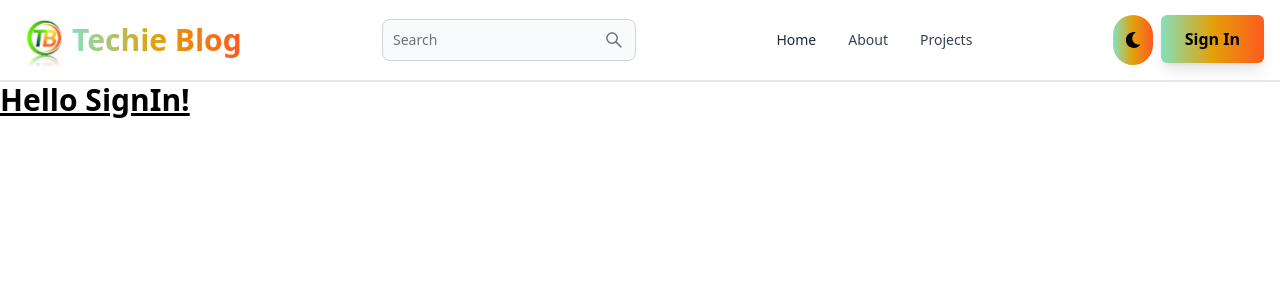
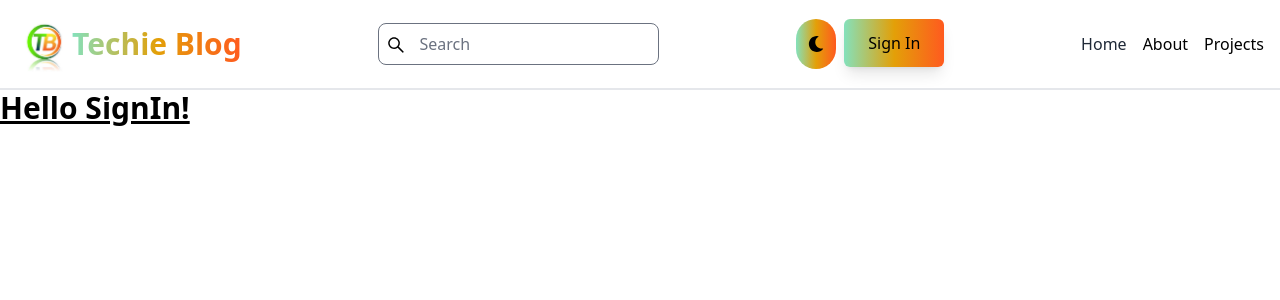
Before and after one commit to dev-ayesha-ashraf/Mern-Blog, a React (Vite) app in the folder client/: page /sign-in in a window 1280 px wide. Shown: the top 300 px of the page. Built offline with nearby package versions, Linux system fonts and the light colour scheme.

Commit message:
HeaderUIChanged

```diff
--- a/client/src/Pages/Components/Header.jsx
+++ b/client/src/Pages/Components/Header.jsx
@@ -1,62 +1,87 @@
-import { Navbar, NavbarCollapse, TextInput } from "flowbite-react";
+import { useState } from "react";
 import { Link, useLocation } from "react-router-dom";
 import logo from "/src/logo6.jpg";
-import { Button } from "flowbite-react";
-import { AiOutlineSearch } from "react-icons/ai";
+import { AiOutlineSearch, AiOutlineMenu, AiOutlineClose } from "react-icons/ai";
 import { FaMoon } from "react-icons/fa";
+
 export default function Header() {
+    const [isOpen, setIsOpen] = useState(false);
     const Path = useLocation().pathname;
+
+    const toggleNavbar = () => {
+        setIsOpen(!isOpen);
+    };
+
     return (
-        <Navbar className="border-b-2">
-            <Link to="/" className="self-center whitespace-nowrap">
-                <div className="flex items-center text-center">
-                    <img src={logo} alt="Logo" className="h-14" />
-                    <span className="text-3xl font-bold bg-gradient-to-r from-green-300 via-yellow-400 to-orange-500 text-transparent bg-clip-text">
-                        Techie Blog
-                    </span>
-                </div>
+        <nav className="border-b-2 flex justify-between items-center p-4 relative max-[600px]:p-1">
+            <Link to="/" className="flex items-center">
+                <img src={logo} alt="Logo" className="h-14" />
+                <span className="text-3xl font-bold bg-gradient-to-r from-green-300 via-yellow-400 to-orange-500 text-transparent bg-clip-text max-[600px]:text-xl max-[600px]:font-normal max-[360px]:hidden">
+                    Techie Blog
+                </span>
+            </Link>
 
-            </Link>
-            <form>
-                <TextInput
+            <div className="relative hidden lg:flex">
+                <input
                     type="text"
                     placeholder="Search"
-                    rightIcon={AiOutlineSearch}
-                    className="hidden lg:inline"
+                    className="border rounded-lg p-2 pl-10" // Add padding to the left for the icon
                 />
-            </form>
+                <button type="submit" className="absolute left-2 top-3 text-xl">
+                    <AiOutlineSearch />
+                </button>
+            </div>
 
-            <Button className="w-12 h-10 lg:hidden" color="gray" pill>
+            <button className="w-12 h-10 lg:hidden text-xl" onClick={toggleNavbar}>
                 <AiOutlineSearch />
-            </Button>
-            <div className="flex gap-2 md:order-2">
-                <button className="p-3 rounded-full bg-gradient-to-r from-green-300 via-yellow-400 to-orange-500 text-black h-[50px]">
+            </button>
+
+            <div className="flex gap-2">
+                <button className="p-3 rounded-full bg-gradient-to-r from-green-300 via-yellow-400 to-orange-500 text-black h-[50px] max-[600px]:p-1 max-[600px]:h-[25px] max-[600px]:mt-3">
                     <FaMoon />
                 </button>
-                <Link to='/sign-in'>
-                    <button className="px-6 py-3 text-black font-bold bg-gradient-to-r from-green-300 via-yellow-400 to-orange-500 rounded-md shadow-lg hover:opacity-90 transition duration-300">
+                <Link to="/sign-in">
+                    <button className="px-6 py-3 text-black font-bold bg-gradient-to-r from-green-300 via-yellow-400 to-orange-500 rounded-md shadow-lg hover:opacity-90 transition duration-300 max-[600px]:px-2 py-2 font-medium">
                         Sign In
                     </button>
+                </Link>
+            </div>
 
+            {/* Toggle Navbar for Mobile */}
+            <button
+                className="lg:hidden text-xl"
+                onClick={toggleNavbar}
+            >
+                {isOpen ? <AiOutlineClose /> : <AiOutlineMenu />}
+            </button>
 
-                </Link>
-                <Navbar.Toggle />
-            </div>
-            <Navbar.Collapse className="max-[600px]:h-[45vh]">
-                <Navbar.Link active={Path === '/'} as={'div'} className="my-[20px]">
-                    <Link to='/' className="text-gray-800 hover:text-green-500">
+            {/* Mobile Navigation Links */}
+            <div className={`absolute bg-white transition-all duration-300 ease-in-out ${isOpen ? 'mt-[30px] top-16 right-0 w-full h-auto max-[600px]:mt-[10px]' : 'top-16 right-0 w-0 h-0 overflow-hidden'}`}>
+                <div className="flex flex-col p-4">
+                    <Link to="/" className={`py-2 ${Path === '/' ? 'text-green-500 font-bold' : 'text-gray-800 hover:text-green-500'}`}>
                         Home
                     </Link>
-                </Navbar.Link>
-                <Navbar.Link active={Path === '/about'} as={'div'} className="my-[20px]">
-                    <Link to='/about' className="hover:text-green-500">
+                    <Link to="/about" className={`py-2 ${Path === '/about' ? 'text-green-500 font-bold' : 'hover:text-green-500'}`}>
                         About
-                    </Link></Navbar.Link>
-                <Navbar.Link active={Path === '/projects'} as={'div'} className="my-[20px]">
-                    <Link to='/projects' className="hover:text-green-500">
+                    </Link>
+                    <Link to="/projects" className={`py-2 ${Path === '/projects' ? 'text-green-500 font-bold' : 'hover:text-green-500'}`}>
                         Projects
-                    </Link></Navbar.Link>
-            </Navbar.Collapse>
-        </Navbar>
-    )
+                    </Link>
+                </div>
+            </div>
+
+            {/* Desktop Navigation Links */}
+            <div className="hidden lg:flex gap-4">
+                <Link to="/" className={`my-2 ${Path === '/' ? 'text-green-500 font-bold' : 'text-gray-800 hover:text-green-500'}`}>
+                    Home
+                </Link>
+                <Link to="/about" className={`my-2 ${Path === '/about' ? 'text-green-500 font-bold' : 'hover:text-green-500'}`}>
+                    About
+                </Link>
+                <Link to="/projects" className={`my-2 ${Path === '/projects' ? 'text-green-500 font-bold' : 'hover:text-green-500'}`}>
+                    Projects
+                </Link>
+            </div>
+        </nav>
+    );
 }
```
